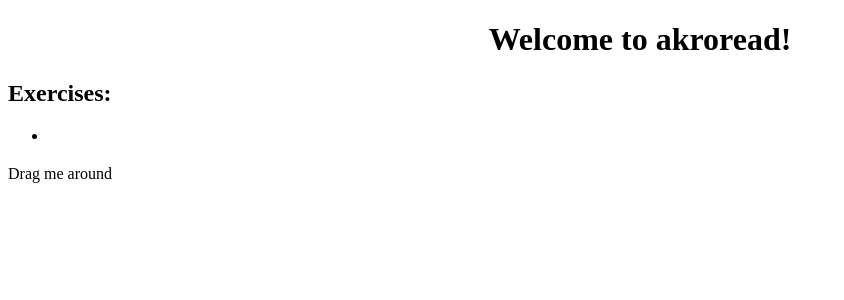
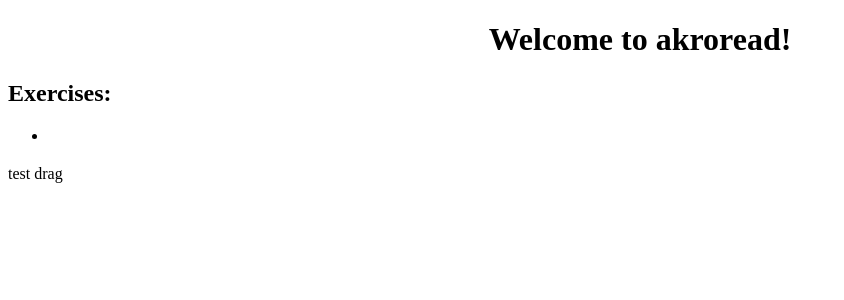
Before and after one commit to neeljp/akrobat, an Angular app in the folder akroread/: page / in a window 1280 px wide. Shown: the top 300 px of the page, without its empty margins (0-844 px from the left). Built offline with nearby package versions, Linux system fonts and the light colour scheme; no server answers.

Commit message:
add drag test

```diff
--- a/akroread/src/app/app.component.html
+++ b/akroread/src/app/app.component.html
@@ -13,6 +13,6 @@
 </ul>
 
 <div cdkDrag>
-  Drag me around
+  test drag
 </div>
 <router-outlet></router-outlet>
```
